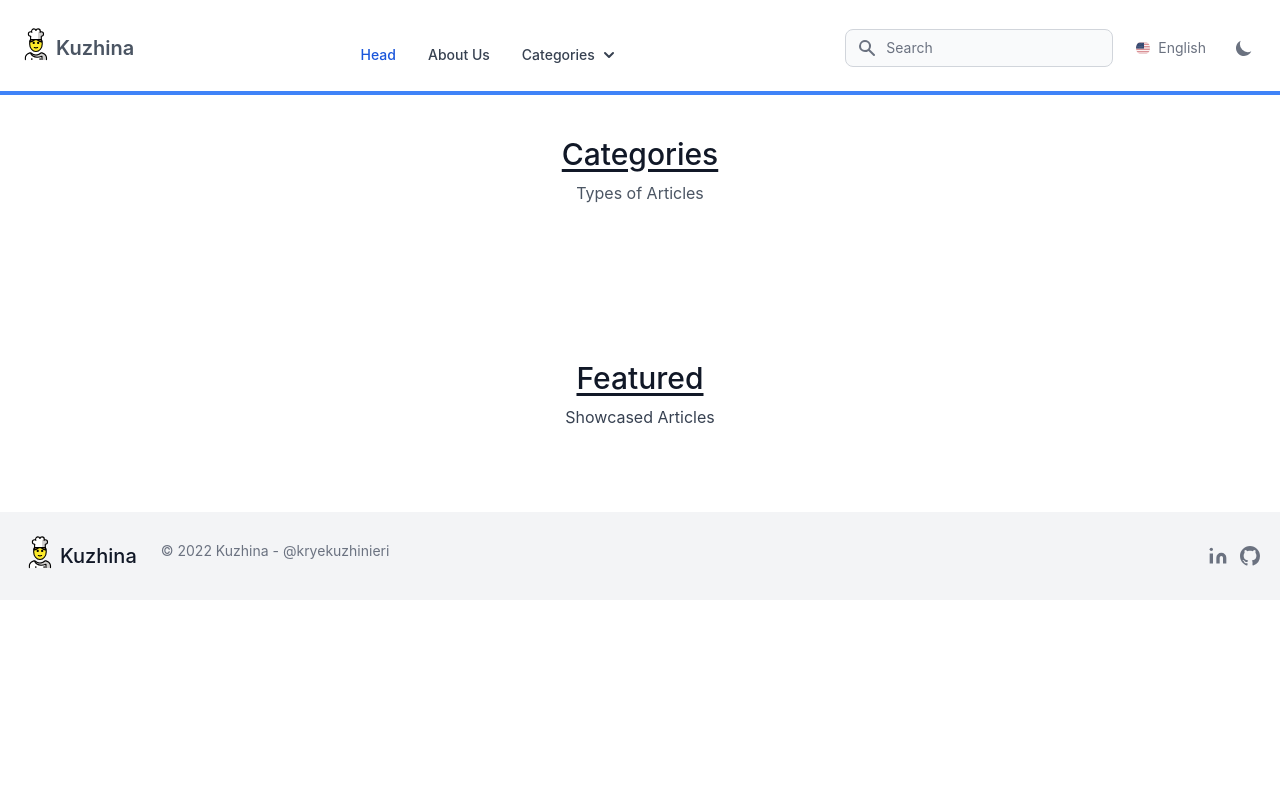
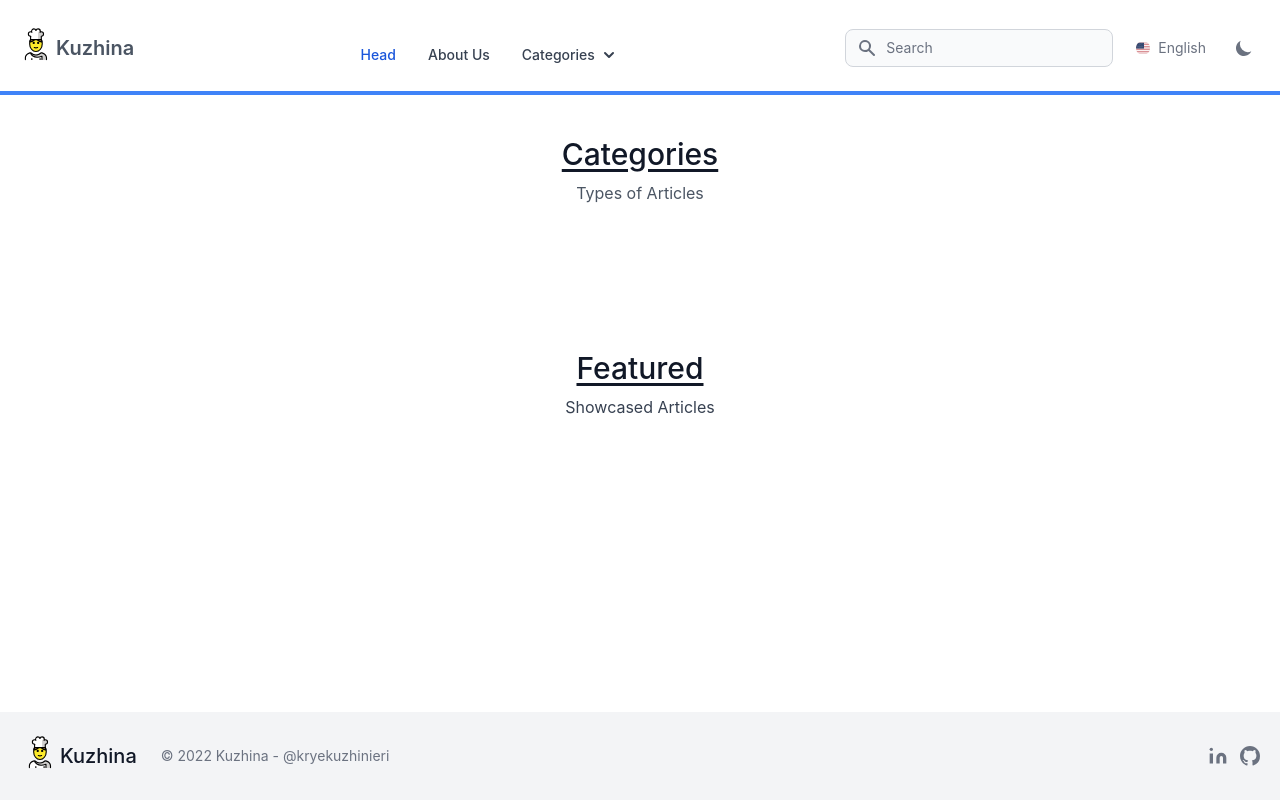
Before and after one commit to KryeKuzhinieri/kuzhina-blog, a Django app: page /en/ in a window 1280 px wide. Run offline with Django 4.2, Linux system fonts and the light colour scheme; data that the repository does not hold is empty; style sheets or scripts are compiled from the project's sources; some libraries are stand-ins or nearby versions.

Commit message:
fixed sticky footer

```diff
--- a/static/css/page.css
+++ b/static/css/page.css
@@ -42,7 +42,3 @@ nav li {
 .ml-10 {
   margin-left: 10px;
 }
-
-p {
-  margin-bottom: 10px;
-}
--- a/templates/base.html
+++ b/templates/base.html
@@ -18,11 +18,13 @@
   </script>
   <link rel='stylesheet' href='{% static 'css/page.css' %}' type='text/css'>
   </head>
-  <body>
+  <body class="flex flex-col h-screen">
     {% include "navbar.html" %}
     <div class="some-space"></div>
-    {% block content %}
-    {% endblock content %}
+    <div class="flex-grow">
+      {% block content %}
+      {% endblock content %}
+    </div>
     <script src="{% static 'css/tailwind/node_modules/flowbite/dist/flowbite.js' %}"></script>
     {% include "footer.html" %}
   </body>
```
Also changed, not shown: 1 other file.
